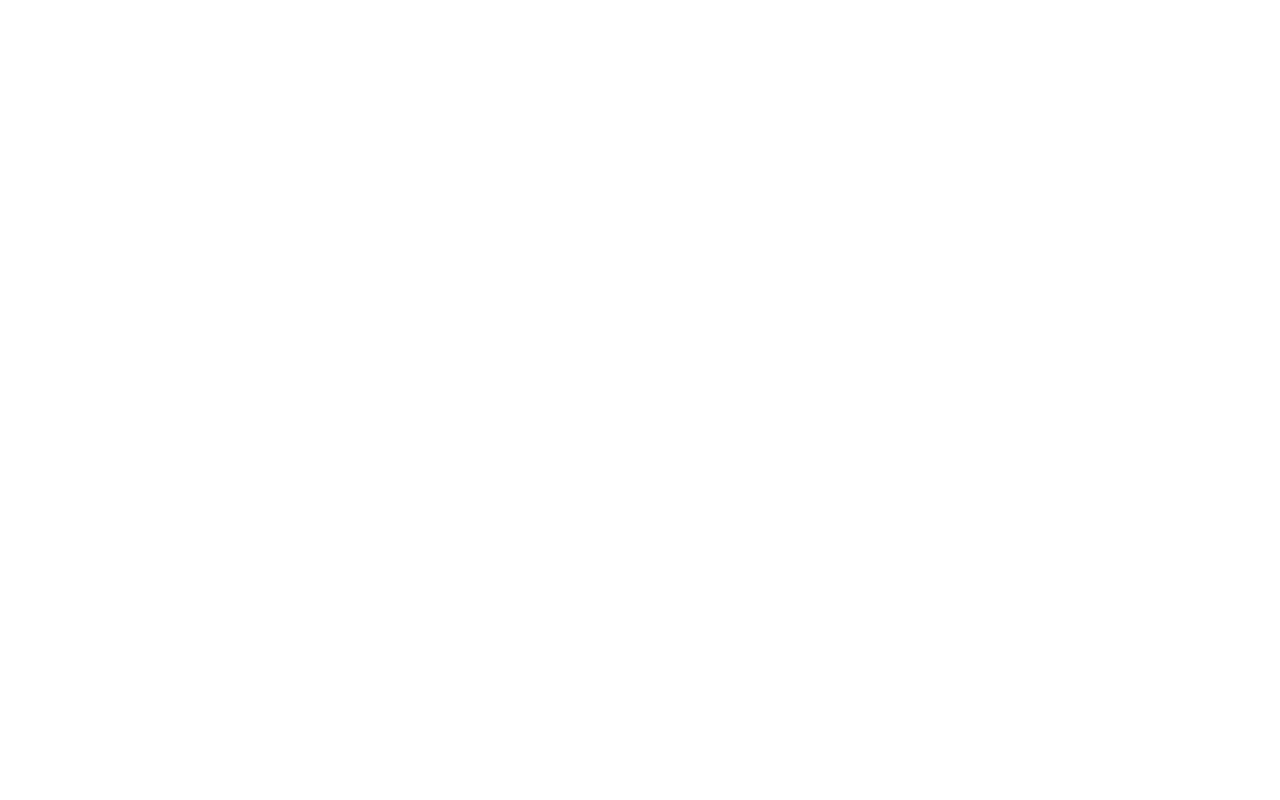
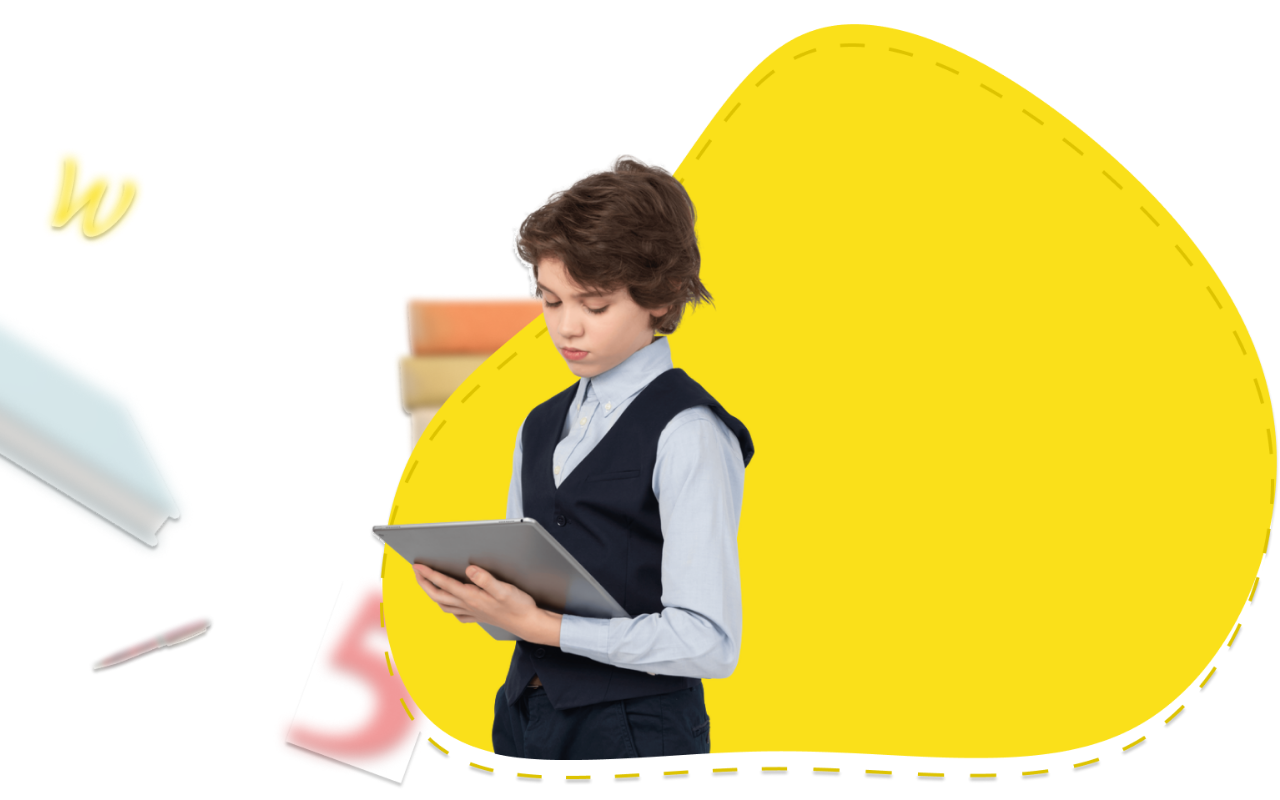
Before and after one commit to Gedeon4ick/school, a website: page src/index.html in a window 1280 px wide. Drawn offline with nearby package versions, Linux system fonts and the light colour scheme; files that its build step writes are made by us from their sources.

Commit message:
titul img

```diff
--- a/src/index.html
+++ b/src/index.html
@@ -11,9 +11,14 @@
     <link
         href="https://fonts.googleapis.com/css2?family=Commissioner:wght@300;400;500;600;700&family=Montserrat:ital,wght@0,400;1,100&display=swap"
         rel="stylesheet">
-    <title>Document</title>
+        <link rel="stylesheet" href="./css/style.min.css">
+    <title>School</title>
 </head>
+    <header>
+        <div class="container">
 
+        </div>
+    </header>
 <body>
 
 </body>
--- /dev/null
+++ b/src/sass/block/_header.scss
@@ -0,0 +1,5 @@
+header {
+    min-height: 100vh;
+    position: relative;
+    background: url('../../img/titul.png') no-repeat right/cover;
+}
--- a/src/sass/style.scss
+++ b/src/sass/style.scss
@@ -5,3 +5,9 @@
     padding: 0;
     margin: 0;
 }
+
+.container {
+    max-width: 1300px;
+}
+
+@import 'block/header';
```
Also changed, not shown: docs/index.html (+1 -1 lines), package.json (+4 -4 lines), docs/css/style.min.css (added), docs/img/titul.png (added), src/img/Group 3 (1).png (deleted), src/img/titul.png (added), 1 other file.
